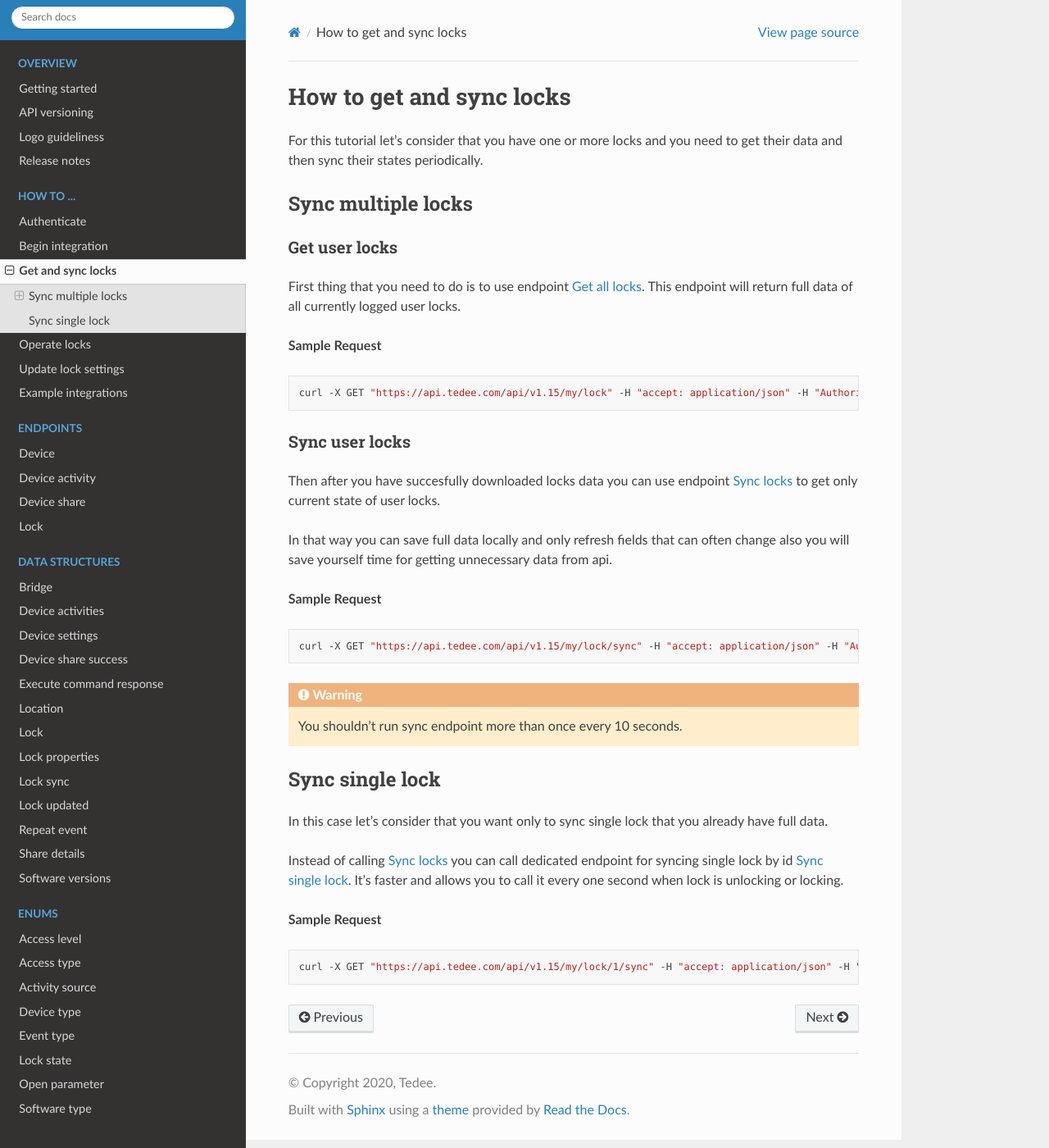
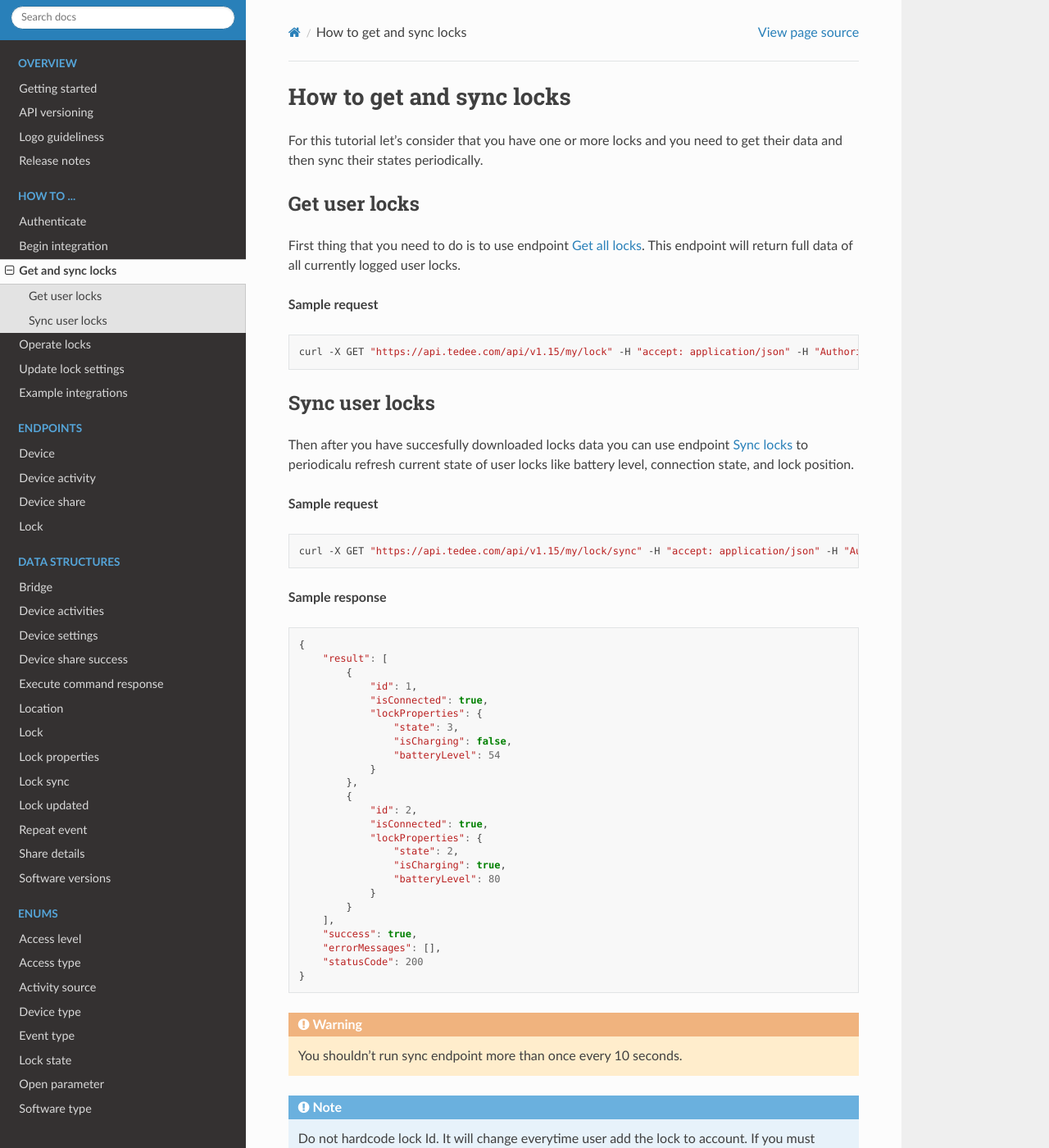
Before and after one commit to tedee-com/tedee-api-doc, a Sphinx documentation site: the page built from docs/source/howtos/get-and-sync-locks.rst, in a window 1280 px wide and 1400 px high. Shown: the whole window at 82% size. Built offline with Sphinx 7.4.7 and the Read the Docs theme 2.0.0, drawn with Linux system fonts in a browser that asks for light colours; some of the changed text lies outside the part shown.

Commit message:
simplify the get and sync tutorial (#52)
* simplify the get and sync tutorial

* fix id

```diff
--- a/docs/source/howtos/get-and-sync-locks.rst
+++ b/docs/source/howtos/get-and-sync-locks.rst
@@ -3,16 +3,12 @@ How to get and sync locks
 
 For this tutorial let's consider that you have one or more locks and you need to get their data and then sync their states periodically.
 
-
-Sync multiple locks
-----------------------
-
 Get user locks
-^^^^^^^^^^^^^^
+---------------------
 
 First thing that you need to do is to use endpoint :doc:`Get all locks <../endpoints/lock/get-all>`. This endpoint will return full data of all currently logged user locks.
 
-**Sample Request**
+**Sample request**
 
 .. code-block:: sh
 
@@ -20,34 +16,51 @@ First thing that you need to do is to use endpoint :doc:`Get all locks <../endpo
 
 
 Sync user locks
-^^^^^^^^^^^^^^^
+-----------------------
 
-Then after you have succesfully downloaded locks data you can use endpoint :doc:`Sync locks <../endpoints/lock/sync>` to get only current state
-of user locks.
+Then after you have succesfully downloaded locks data you can use endpoint :doc:`Sync locks <../endpoints/lock/sync>` to periodicalu refresh current state
+of user locks like battery level, connection state, and lock position.
 
-In that way you can save full data locally and only refresh fields that can often change also you will save yourself time for getting unnecessary data from api.
-
-**Sample Request**
+**Sample request**
 
 .. code-block:: sh
 
     curl -X GET "|apiUrl|/api/|apiVersion|/my/lock/sync" -H "accept: application/json" -H "Authorization: Bearer <<access token>>"
 
+**Sample response**
+
+.. code-block:: js
+
+    {
+        "result": [
+            {
+                "id": 1,
+                "isConnected": true,
+                "lockProperties": {
+                    "state": 3,
+                    "isCharging": false,
+                    "batteryLevel": 54
+                }
+            },
+            {
+                "id": 2,
+                "isConnected": true,
+                "lockProperties": {
+                    "state": 2,
+                    "isCharging": true,
+                    "batteryLevel": 80
+                }
+            }
+        ],
+        "success": true,
+        "errorMessages": [],
+        "statusCode": 200
+    }
+
 .. warning::
 
     You shouldn't run sync endpoint more than once every 10 seconds.
 
-
-Sync single lock
------------------
-
-In this case let's consider that you want only to sync single lock that you already have full data.
-
-Instead of calling :doc:`Sync locks <../endpoints/lock/sync>` you can call dedicated endpoint for syncing single lock by id :doc:`Sync single lock <../endpoints/lock/sync-single>`.
-It's faster and allows you to call it every one second when lock is unlocking or locking.
-
-**Sample Request**
-
-.. code-block:: sh
-
-    curl -X GET "|apiUrl|/api/|apiVersion|/my/lock/1/sync" -H "accept: application/json" -H "Authorization: Bearer <<access token>>"
+.. note::
+    Do not hardcode lock Id. It will change everytime user add the lock to account.
+    If you must hardcode then use device Serial Number which will not change.
```
